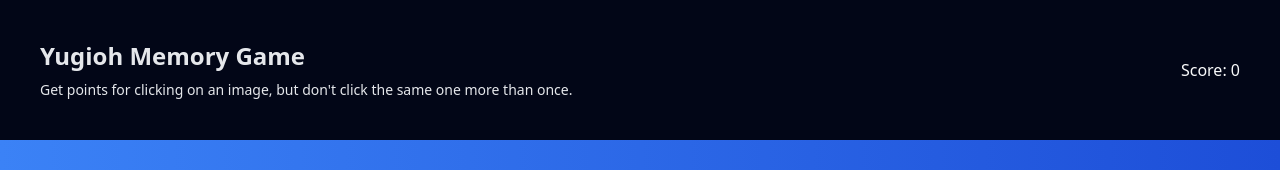
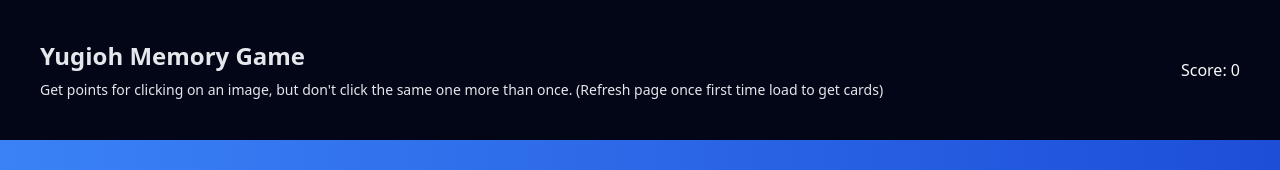
Before and after one commit to ryanwcchan/memory-card-game, a React (Vite) app: page / in a window 1280 px wide. Shown: the top 170 px of the page. Built offline with nearby package versions, Linux system fonts and the light colour scheme; no server answers.

Commit message:
Update header message

```diff
--- a/src/components/Generator.jsx
+++ b/src/components/Generator.jsx
@@ -6,7 +6,7 @@
         <div className="flex items-center justify-between p-10 bg-slate-950 text-gray-50">
             <div className="flex flex-col gap-2 text-gray-200">
                 <h1 className="text-3xl font-semibold sm:text-2xl">Yugioh Memory Game</h1>
-                <p className="text-sm">Get points for clicking on an image, but don't click the same one more than once.</p>
+                <p className="text-sm">Get points for clicking on an image, but don't click the same one more than once. (Refresh page once first time load to get cards)</p>
             </div>
             <p>Score: {score}</p>
         </div>
```
